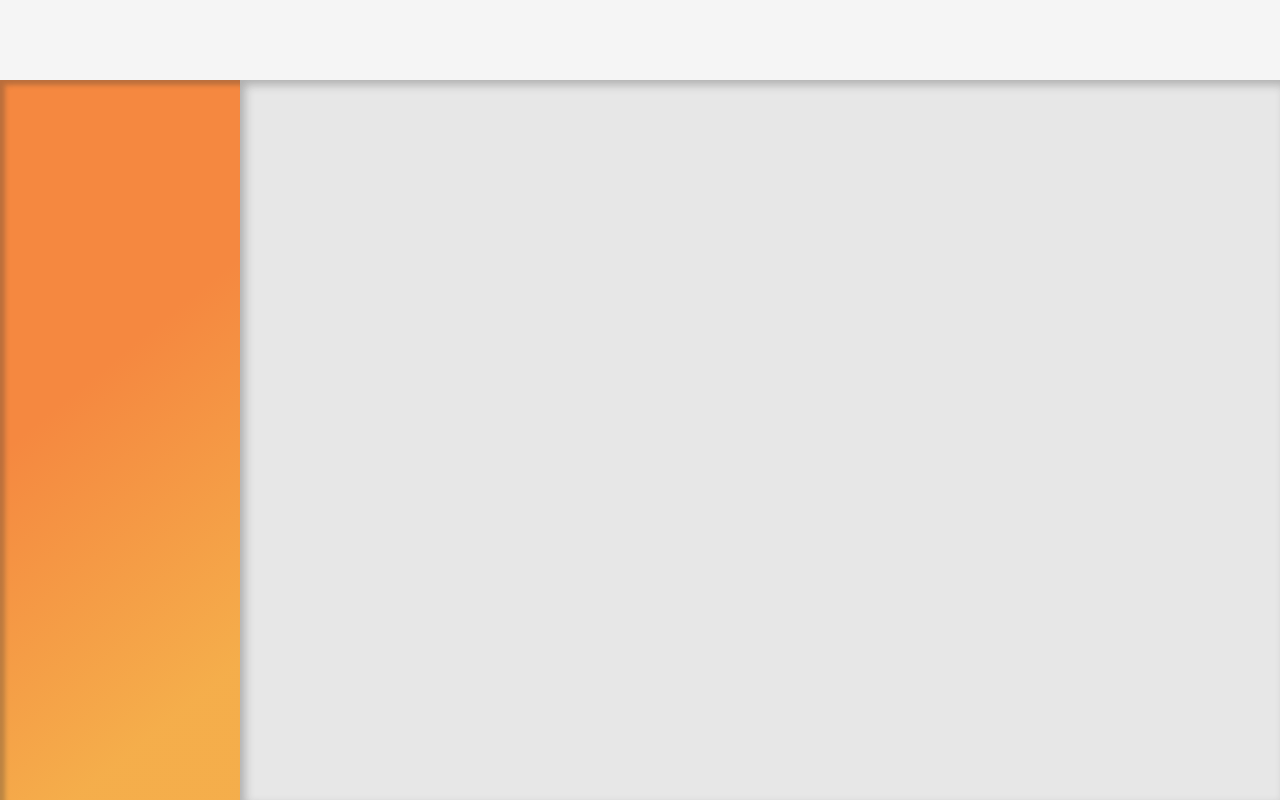
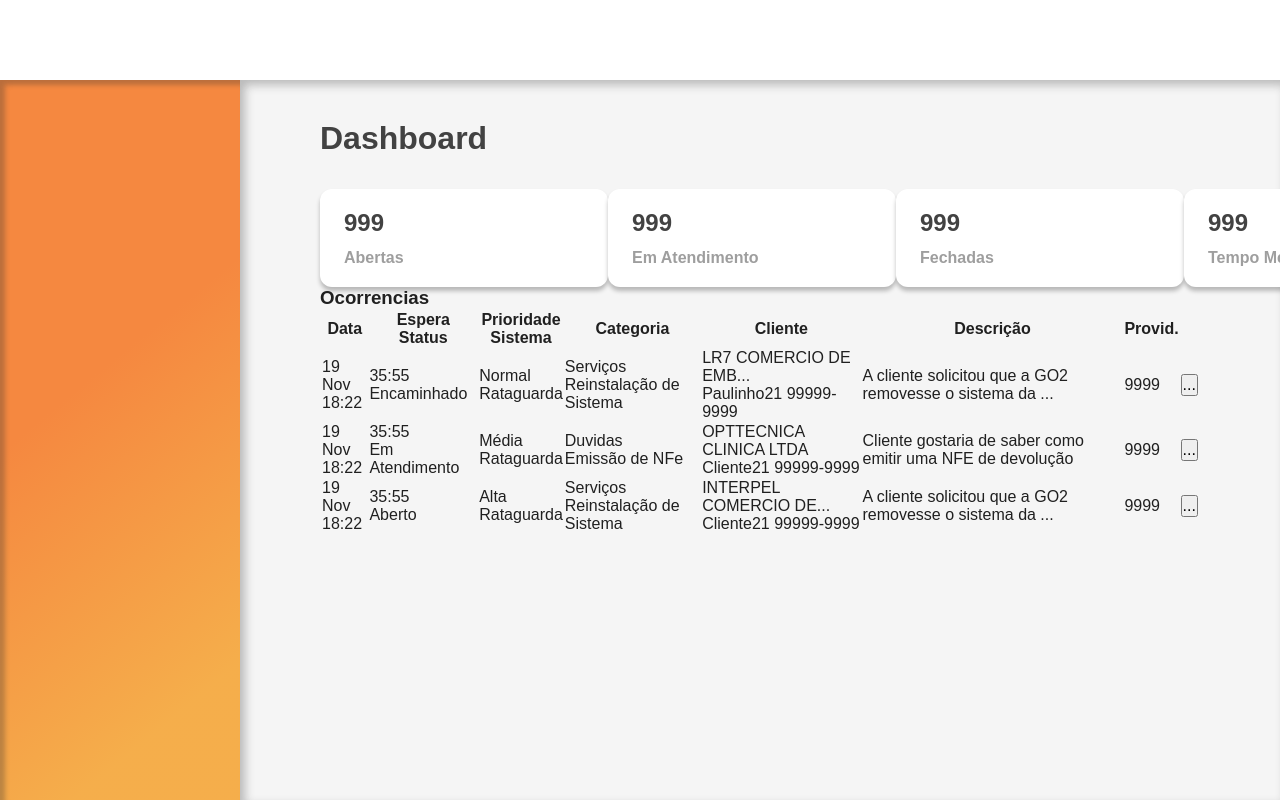
Before and after one commit to ElijahJunnior/sac-front, a Next.js app: page /dashboard in a window 1280 px wide. Built offline with nearby package versions, Linux system fonts and the light colour scheme.

Commit message:
continue dashboard designer

```diff
--- a/src/components/Header/styles.module.scss
+++ b/src/components/Header/styles.module.scss
@@ -1,6 +1,6 @@
 
 .container {
-    background: var(--gray-300);
+    background: var(--white);
     width: 100%;
     height: 5rem;
 }
--- a/src/pages/_app.tsx
+++ b/src/pages/_app.tsx
@@ -9,12 +9,12 @@ function MyApp({ Component, pageProps }: AppProps) {
 
     <div className="mainContainer">
       <Header />
-      <div className='mainBody'>
+      <main className='mainBody'>
         <Navigation />
         <div className='mainContent'>
           <Component {...pageProps} />
         </div>
-      </div>
+      </main>
     </div >
   )
 
--- a/src/pages/dashboard/index.tsx
+++ b/src/pages/dashboard/index.tsx
@@ -1,7 +1,159 @@
+import styles from './styles.module.scss';
+
 export default function dashboard() {
     return (
-        <div>
-
-        </div>
+        <main className={styles.container}>
+            <section className={styles.pageHeader}>
+                <h2>Dashboard</h2>
+            </section>
+            <section className={styles.cards}>
+                <div>
+                    <strong>999</strong>
+                    <p>Abertas</p>
+                </div>
+                <div>
+                    <strong>999</strong>
+                    <p>Em Atendimento</p>
+                </div>
+                <div>
+                    <strong>999</strong>
+                    <p>Fechadas</p>
+                </div>
+                <div>
+                    <strong>999</strong>
+                    <p>Tempo Médio</p>
+                </div>
+            </section>
+            <section>
+                <h3>Ocorrencias</h3>
+                <table>
+                    <thead>
+                        <tr>
+                            <th>
+                                Data
+                            </th>
+                            <th>
+                                <p>Espera</p>
+                                <p>Status</p>
+                            </th>
+                            <th>
+                                <p>Prioridade</p>
+                                <p>Sistema</p>
+                            </th>
+                            <th>
+                                Categoria
+                            </th>
+                            <th>
+                                Cliente
+                            </th>
+                            <th>
+                                Descrição
+                            </th>
+                            <th>
+                                Provid.
+                            </th>
+                        </tr>
+                    </thead>
+                    <tbody>
+                        <tr>
+                            <td>
+                                <p>19 Nov</p>
+                                <p>18:22</p>
+                            </td>
+                            <td>
+                                <p>35:55</p>
+                                <p>Encaminhado</p>
+                            </td>
+                            <td>
+                                <p>Normal</p>
+                                <p>Rataguarda</p>
+                            </td>
+                            <td>
+                                <p>Serviços</p>
+                                <p>Reinstalação de Sistema</p>
+                            </td>
+                            <td>
+                                <p>LR7 COMERCIO DE EMB...</p>
+                                <span>Paulinho</span>
+                                <span>21 99999-9999</span>
+                            </td>
+                            <td>
+                                A cliente solicitou que a GO2 removesse o sistema da ...
+                            </td>
+                            <td>
+                                9999
+                            </td>
+                            <td>
+                                <button> ... </button>
+                            </td>
+                        </tr>
+                        <tr>
+                            <td>
+                                <p>19 Nov</p>
+                                <p>18:22</p>
+                            </td>
+                            <td>
+                                <p>35:55</p>
+                                <p>Em Atendimento</p>
+                            </td>
+                            <td>
+                                <p>Média</p>
+                                <p>Rataguarda</p>
+                            </td>
+                            <td>
+                                <p>Duvidas</p>
+                                <p>Emissão de NFe</p>
+                            </td>
+                            <td>
+                                <p>OPTTECNICA CLINICA LTDA</p>
+                                <span>Cliente</span>
+                                <span>21 99999-9999</span>
+                            </td>
+                            <td>
+                                Cliente gostaria de saber como emitir uma NFE de devolução
+                            </td>
+                            <td>
+                                9999
+                            </td>
+                            <td>
+                                <button> ... </button>
+                            </td>
+                        </tr>
+                        <tr>
+                            <td>
+                                <p>19 Nov</p>
+                                <p>18:22</p>
+                            </td>
+                            <td>
+                                <p>35:55</p>
+                                <p>Aberto</p>
+                            </td>
+                            <td>
+                                <p>Alta</p>
+                                <p>Rataguarda</p>
+                            </td>
+                            <td>
+                                <p>Serviços</p>
+                                <p>Reinstalação de Sistema</p>
+                            </td>
+                            <td>
+                                <p>INTERPEL COMERCIO DE...</p>
+                                <span>Cliente</span>
+                                <span>21 99999-9999</span>
+                            </td>
+                            <td>
+                                A cliente solicitou que a GO2 removesse o sistema da ...
+                            </td>
+                            <td>
+                                9999
+                            </td>
+                            <td>
+                                <button> ... </button>
+                            </td>
+                        </tr>
+                    </tbody>
+                </table>
+            </section>
+        </main>
     )
 }
--- a/src/pages/dashboard/styles.module.scss
+++ b/src/pages/dashboard/styles.module.scss
@@ -0,0 +1,42 @@
+.container {
+    padding: 0 4rem;
+}
+
+.pageHeader {
+
+    margin-top: 1.5rem;
+
+    h2 {
+        color: var(--gray-800);
+        font-size: 2rem;
+    }
+}
+
+.cards {
+
+    margin-top: 2rem;
+    display: flex;
+    justify-content: space-between;
+
+    div {
+        background: var(--white);
+        padding: 1.25rem 1.5rem;
+        border-radius: 0.75rem;
+        box-shadow: 0px 4px 4px rgba(0, 0, 0, 0.25);
+
+        strong {
+            color: var(--gray-800);
+            font-size: 1.5rem;
+            width: 7.5rem;
+        }
+
+        p {
+            color: var(--gray-500);
+            font-size: 1rem;
+            width: 15rem;
+            margin-top: 0.75rem;
+            font-weight: 600;
+        }
+    }
+
+}
--- a/src/pages/document.tsx
+++ b/src/pages/document.tsx
@@ -12,6 +12,9 @@ class MyDocument extends Document {
             <Html>
                 <Head>
                     <title>teste</title>
+                    <link rel="preconnect" href="https://fonts.googleapis.com" />
+                    <link rel="preconnect" href="https://fonts.gstatic.com" crossOrigin='' />
+                    <link href="https://fonts.googleapis.com/css2?family=Poppins:wght@400;500;600;700&display=swap" rel="stylesheet" />
                 </Head>
                 <body>
                     <Main />
--- a/src/styles/global.scss
+++ b/src/styles/global.scss
@@ -6,12 +6,20 @@
 
 :root {
     --black: #202020;
+    --white: #FFFFFF;
     --orange-500: #EA6B21;
     --orange-600: #AC4911;
-    --gray-300: #F5F5F5;
-    --gray-400: #E7E7E7;
-    --gray-500: #DCDCDC;
+    --gray-theme-01: #F5F5F5; // old : --gray-300
+    --gray-theme-02: #E7E7E7; // old : --gray-400
+    --gray-500: #9E9E9E;
+    --gray-800: #424242;
+    // --gray-500: #DCDCDC;
 }
+
+// 400 - regular
+// 500 - meduim
+// 600 - semibold
+// 700 - bold
 
 @media (max-width: 1080px) {
     html {
@@ -26,12 +34,16 @@
 }
 
 body {
-    background: var(--gray-400);
+    background: var(--gray-theme-01);
     color: var(--black);
 }
 
+h1, h2, h3, h4, h5, h6 {
+    font: 'Poppins', sans-serif;
+}
+
 body, input, textarea, select, button {
-    font: 400 1rem sans-serf;
+    font: 400 1rem 'Poppins', sans-serif;
 }
 
 button {
@@ -55,6 +67,7 @@ a {
 }
 
 .mainContent {
+    padding: 1rem;
     width: calc(100% - 15rem);
     overflow-y: scroll;
     box-shadow: inset 5px 5px 10px rgba(51, 51, 51, 0.30);;
```
